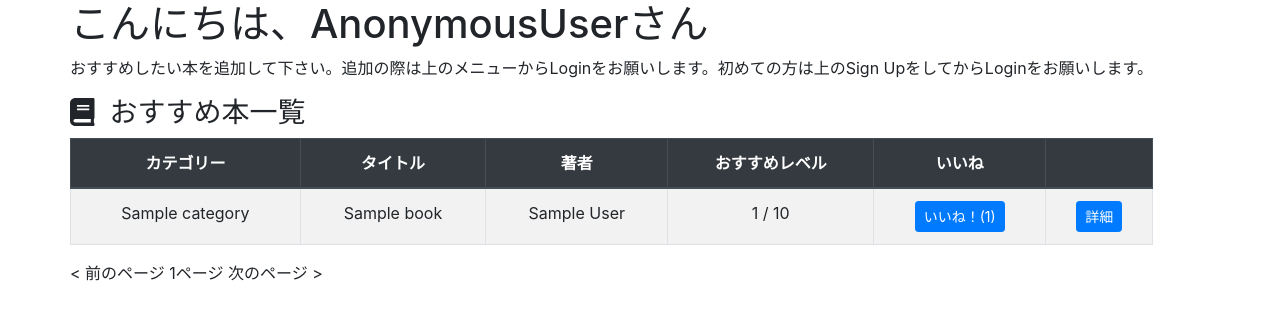
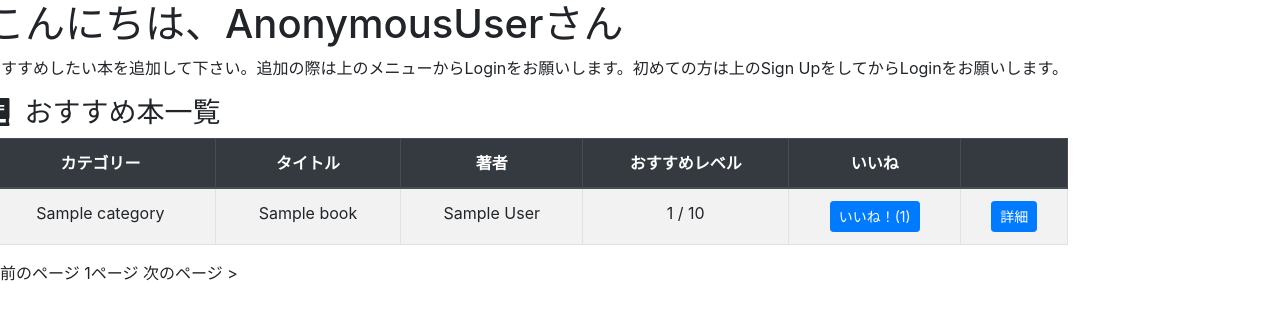
Before and after one commit to m2033099/myapp, a Django app: page /book/ in a window 1280 px wide. Shown: the part 56-376 px from the top of the page. Run offline with Django 3.2, Linux system fonts and the light colour scheme; tables that the repository leaves empty hold one stand-in row (values such as "Sample post"); some libraries are stand-ins or nearby versions.

Commit message:
cahnge templates

```diff
--- a/templates/book/base.html
+++ b/templates/book/base.html
@@ -38,7 +38,7 @@
         </nav>
     </header>
     <main role='main' class='container-field'>
-        <div class='container'>
+        <div class='container' style="margin: 0px; padding: 0px;">
             <div class='row'>
                 <div class='col-xs-12'>
                     {% block content %}{% endblock content %}
```
Also changed, not shown: templates/layout.html (+5 -3 lines).
